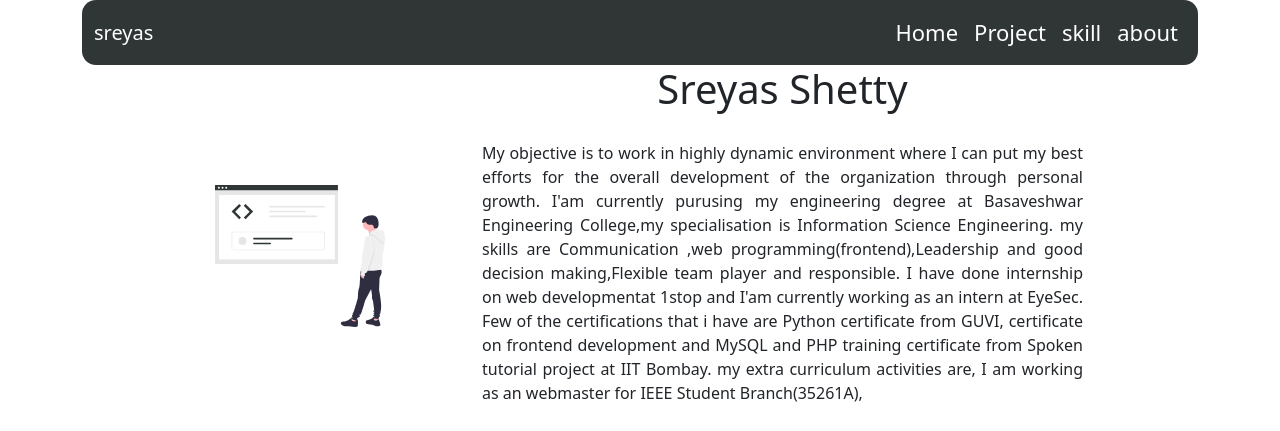
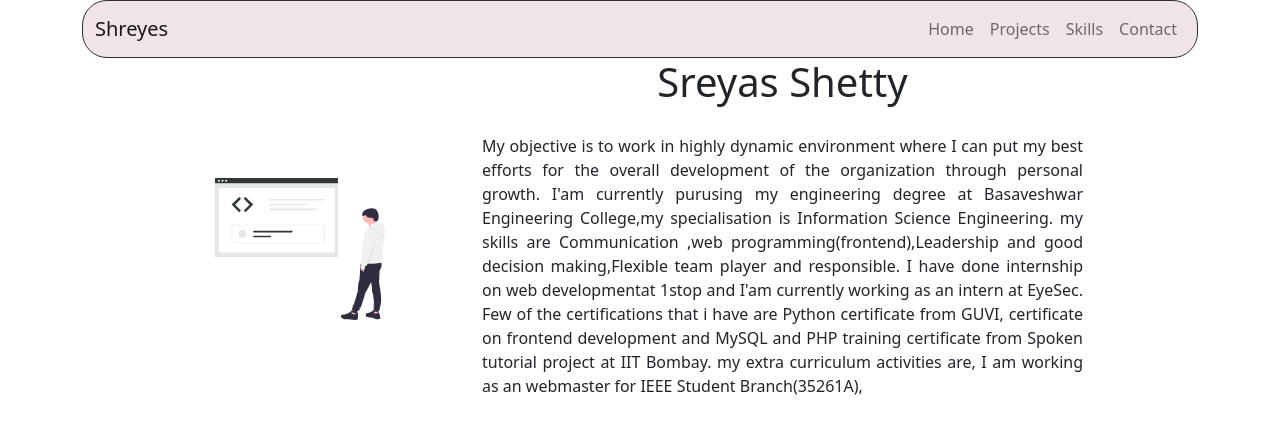
Before and after one commit to sreyasshetty-tech/portfoli.github.io, a plain HTML site: page index.html in a window 1280 px wide. Shown: the top 431 px of the page. Drawn offline with nearby package versions, Linux system fonts and the light colour scheme.

Commit message:
Update index.html
addedd changes

```diff
--- a/index.html
+++ b/index.html
@@ -15,34 +15,29 @@
 <body>
     <div class="container">
 
-        <nav class="navbar navbar-expand-lg navbar-light  navbar navstyling sticky-top ">
-            <div class="container-fluid">
-                <a class="navbar-brand" href="#" style="color:white">sreyas</a>
-                <center>
-                    <button class="navbar-toggler" type="button" data-bs-toggle="collapse" data-bs-target="#navbarSupportedContent" aria-controls="navbarSupportedContent" aria-expanded="false" aria-label="Toggle navigation">
+          <nav class="navbar navbar-expand-lg navbar-light" style="background-color: #F1E4E8;border:1px solid #2D2D34;border-radius:25px;">
+    <div class="container">
+        <a class="navbar-brand display-6" href="#">Shreyes</a>
+    <button class="navbar-toggler" type="button" data-toggle="collapse" data-target="#navbarSupportedContent" aria-controls="navbarSupportedContent" aria-expanded="false" aria-label="Toggle navigation">
       <span class="navbar-toggler-icon"></span>
     </button>
+
     <div class="collapse navbar-collapse" id="navbarSupportedContent">
-                        <ul class="navbar-nav me-auto mb-2 mb-lg-0">
-                            <li class="nav-item">
-                                <a class="nav-link active" aria-current="page" href="#home" style="color:white; padding-left: 0px; font-size:22px;">Home</a>
+      <ul class="navbar-nav ms-auto">
+        <li class="nav-item active">
+          <a class="nav-link" href="#">Home</a>
         </li>
-                            <li class="nav-item">
-                                <a class="nav-link" href="#project" style="color:white; font-size:22px;">Project</a>
+        <li class="nav-item active">
+          <a class="nav-link" href="#projectnav">Projects</a>
         </li>
-                            <li class="nav-item">
-                                <a class="nav-link" href="#skill" style="color:white; font-size:22px;">skill</a>
+        <li class="nav-item active">
+          <a class="nav-link" href="#skillnav">Skills</a>
         </li>
-
-
-                            </li>
-                            <li class="nav-item">
-                                <a class="nav-link " href="#about" tabindex="-1" aria-disabled="true" style="color:white; font-size:22px;">about</a>
+        <li class="nav-item active">
+          <a class="nav-link" href="#contactnav">Contact</a>
         </li>
       </ul>
-
     </div>
-                </center>
     </div>
   </nav>
         <div class="homestyle" id="home">
@@ -226,6 +221,7 @@
 
 
 
+
 <script src="https://cdn.jsdelivr.net/npm/jquery@3.5.1/dist/jquery.slim.min.js"></script>
 <script src="https://cdn.jsdelivr.net/npm/popper.js@1.16.1/dist/umd/popper.min.js"></script>
 <script src="https://cdn.jsdelivr.net/npm/bootstrap@4.6.1/dist/js/bootstrap.min.js"></script>
```
Lines whose indentation alone changed are shown as unchanged.
